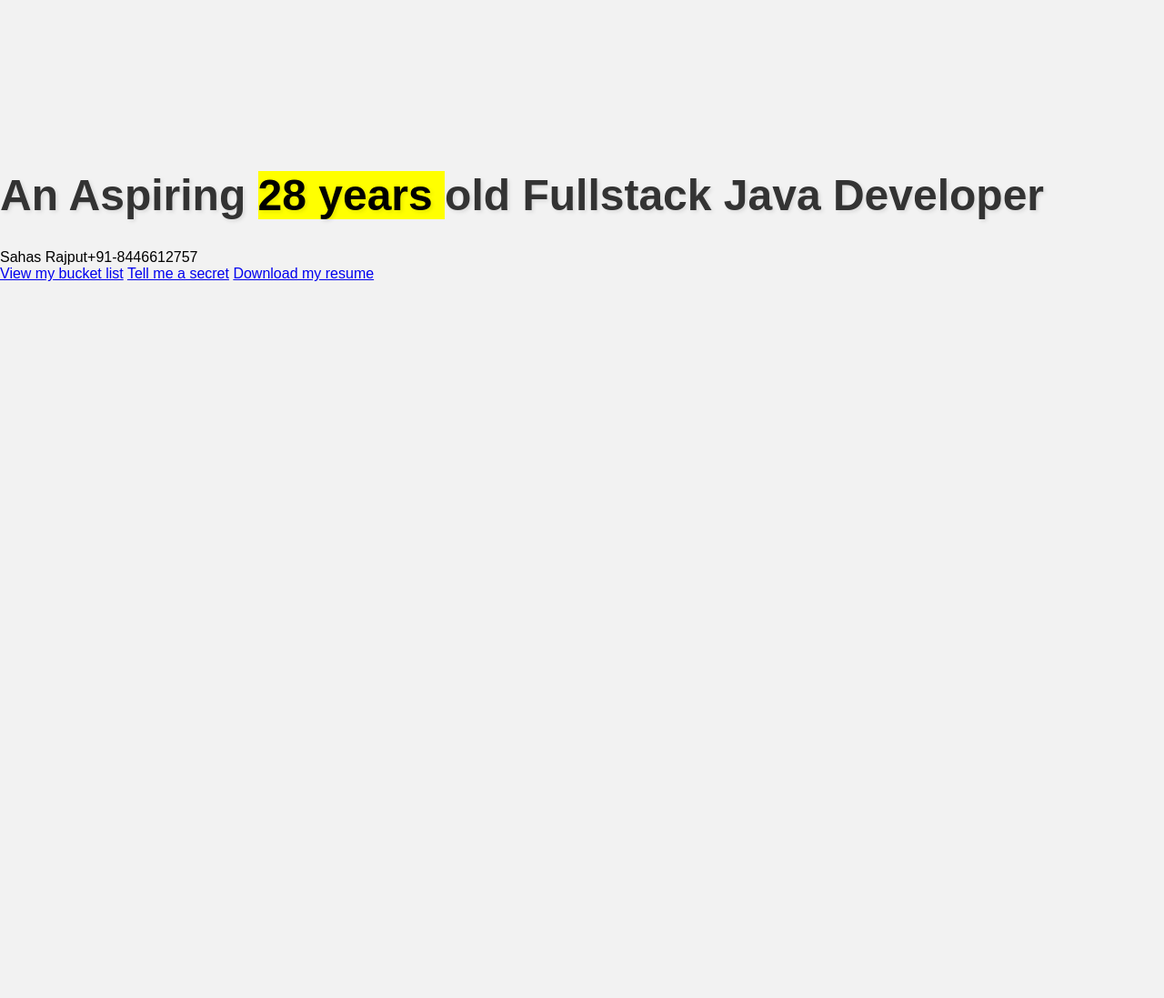
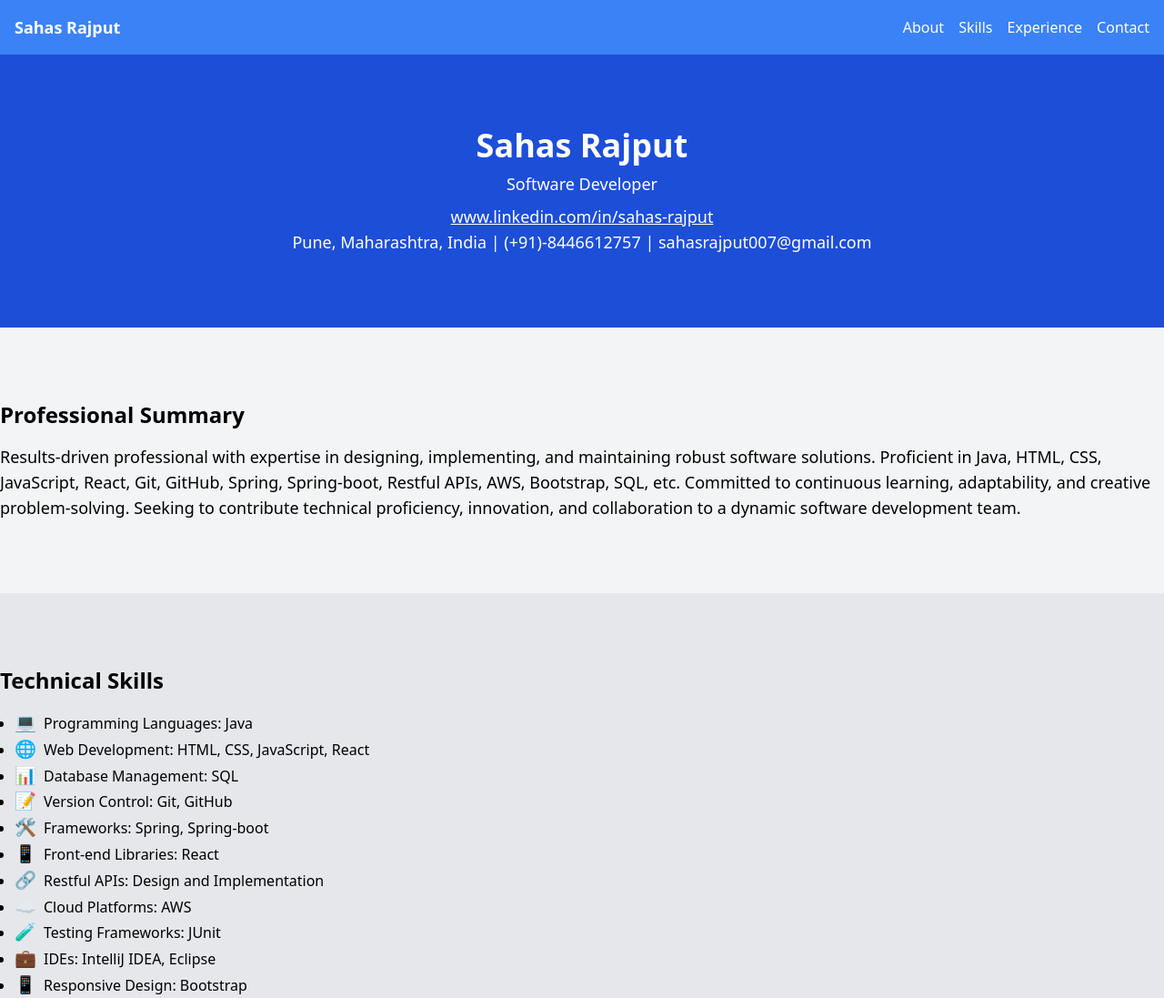
Before and after one commit to SahasRajput-Tech/Portfolio, a plain HTML site: page index.html in a window 1280 px wide. Shown: the top 1097 px of the page at 91% size. Before the commit the page ends 800 px from the top, so only its background shows below. Drawn offline with nearby package versions, Linux system fonts and the light colour scheme.

Commit message:
Updated files with great attempt

```diff
--- a/index.html
+++ b/index.html
@@ -1,30 +1,190 @@
 <!DOCTYPE html>
 <html lang="en">
-<head>
-    <meta charset="UTF-8">
-    <title>Sahas Rajput Portfolio</title>
-    <link rel="stylesheet" href="https://cdnjs.cloudfare.com/ajax/libs/normalize/5.0.0/normalize.min.css">
-    <link rel="stylesheet" href="https://fonts.googleapis.com/css?family=Roboto+slab:700">
-    <link rel="stylesheet" href="https://fonts.googleapis.com/css?family=Montserrat:400,700">
-    <link rel="stylesheet" href="./style.css">
-    </head>
-<body>
-    <div class="wrapper">
-        <canvas id="stars"></canvas>
-        <canvas id="yahia"></canvas>
-        <div class="containner">
-        <div class="template color-yellow" data-template="Home">
-            <main>
-            <h1><span>An Aspiring
-                <mark>28 years
-            </mark>old</span>
-            <span>Fullstack Java Developer</span>
-        </h1>
-                <div class="P"><span>Sahas Rajput</span><span>+91-8446612757</span></div>
-                <div class="links">
-                <a class="link color-yellow" href="#" title="View my bucket list" target="_blank">View my bucket list</a>
-                <a class="link color-green" href="#" title="Tell me a secret" target="_blank">Tell me a secret</a>
-                <a class="link color red" href="#" title="Download my resume" target="_blank">Download my resume</a>
-            </div>
-            </body>
+  <head>
+    <meta charset="UTF-8" />
+    <meta name="viewport" content="width=device-width, initial-scale=1.0" />
+    <title>Sahas Rajput - Portfolio</title>
+    <link
+      href="https://cdn.jsdelivr.net/npm/tailwindcss@2.2.19/dist/tailwind.min.css"
+      rel="stylesheet"
+    />
+    <style>
+      /* Custom CSS */
+      .programming-icons {
+        font-size: 1.2rem;
+        margin-right: 0.5rem;
+      }
+    </style>
+  </head>
+  <body class="bg-gray-100">
+    <nav class="bg-blue-500 p-4">
+      <div class="container mx-auto flex justify-between items-center">
+        <a href="#" class="text-white font-bold text-lg">Sahas Rajput</a>
+        <button id="toggleMenu" class="text-white md:hidden focus:outline-none">
+          <svg
+            class="w-6 h-6"
+            fill="none"
+            stroke="currentColor"
+            viewBox="0 0 24 24"
+            xmlns="http://www.w3.org/2000/svg"
+          >
+            <path
+              stroke-linecap="round"
+              stroke-linejoin="round"
+              stroke-width="2"
+              d="M4 6h16M4 12h16m-7 6h7"
+            ></path>
+          </svg>
+        </button>
+        <ul id="menu" class="hidden md:flex space-x-4">
+          <li><a href="#about" class="text-white">About</a></li>
+          <li><a href="#skills" class="text-white">Skills</a></li>
+          <li><a href="#experience" class="text-white">Experience</a></li>
+          <li><a href="#contact" class="text-white">Contact</a></li>
+        </ul>
+      </div>
+    </nav>
+
+    <header class="bg-blue-700 text-white text-center py-20">
+      <div class="container mx-auto">
+        <h1 class="text-4xl font-bold">Sahas Rajput</h1>
+        <p class="mt-2 text-lg">Software Developer</p>
+        <p class="mt-2 text-lg">
+          <a href="www.linkedin.com/in/sahas-rajput" class="underline"
+            >www.linkedin.com/in/sahas-rajput</a
+          >
+          <br />
+          Pune, Maharashtra, India | (+91)-8446612757 | sahasrajput007@gmail.com
+        </p>
+      </div>
+    </header>
+
+    <section id="about" class="py-20">
+      <div class="container mx-auto">
+        <h2 class="text-2xl font-bold mb-4">Professional Summary</h2>
+        <p class="text-lg">
+          Results-driven professional with expertise in designing, implementing,
+          and maintaining robust software solutions. Proficient in Java, HTML,
+          CSS, JavaScript, React, Git, GitHub, Spring, Spring-boot, Restful
+          APIs, AWS, Bootstrap, SQL, etc. Committed to continuous learning,
+          adaptability, and creative problem-solving. Seeking to contribute
+          technical proficiency, innovation, and collaboration to a dynamic
+          software development team.
+        </p>
+      </div>
+    </section>
+
+    <section id="skills" class="bg-gray-200 py-20">
+      <div class="container mx-auto">
+        <h2 class="text-2xl font-bold mb-4">Technical Skills</h2>
+        <!-- List of technical skills here -->
+        <ul class="list-disc pl-4">
+          <li>
+            <span class="programming-icons">💻</span>Programming Languages: Java
+          </li>
+          <li>
+            <span class="programming-icons">🌐</span>Web Development: HTML, CSS,
+            JavaScript, React
+          </li>
+          <li>
+            <span class="programming-icons">📊</span>Database Management: SQL
+          </li>
+          <li>
+            <span class="programming-icons">📝</span>Version Control: Git,
+            GitHub
+          </li>
+          <li>
+            <span class="programming-icons">🛠️</span>Frameworks: Spring,
+            Spring-boot
+          </li>
+          <li>
+            <span class="programming-icons">📱</span>Front-end Libraries: React
+          </li>
+          <li>
+            <span class="programming-icons">🔗</span>Restful APIs: Design and
+            Implementation
+          </li>
+          <li><span class="programming-icons">☁️</span>Cloud Platforms: AWS</li>
+          <li>
+            <span class="programming-icons">🧪</span>Testing Frameworks: JUnit
+          </li>
+          <li>
+            <span class="programming-icons">💼</span>IDEs: IntelliJ IDEA,
+            Eclipse
+          </li>
+          <li>
+            <span class="programming-icons">📱</span>Responsive Design:
+            Bootstrap
+          </li>
+        </ul>
+      </div>
+    </section>
+
+    <section id="experience" class="py-20">
+      <div class="container mx-auto">
+        <h2 class="text-2xl font-bold mb-4">Work Experience</h2>
+        <!-- Work experience details here -->
+        <div class="mb-8">
+          <h3 class="text-xl font-bold">
+            Senior Business Associate | Tata Consultancy Services | January
+            2022- Present
+          </h3>
+          <p><strong>Role & Responsibilities:</strong></p>
+          <ul class="list-disc pl-4">
+            <li>
+              Led end-to-end development using Java, Spring, and Spring Boot for
+              robust server-side applications.
+            </li>
+            <li>
+              Implemented responsive user interfaces with HTML, CSS, JavaScript,
+              and React front-end libraries.
+            </li>
+            <li>
+              Designed and optimized SQL databases, ensuring efficient data
+              storage and retrieval.
+            </li>
+            <li>
+              Developed Restful APIs, emphasizing best practices for seamless
+              integration.
+            </li>
+            <li>
+              Utilized Git and GitHub for version control, ensuring a
+              streamlined and collaborative development environment.
+            </li>
+          </ul>
+          <p><strong>Achievements:</strong></p>
+          <ul class="list-disc pl-4">
+            <li>
+              Implemented optimization strategies resulting in a 15% improvement
+              in application response time, enhancing overall user satisfaction.
+            </li>
+            <li>
+              Streamlined AWS resources, leading to a 25% reduction in hosting
+              costs without compromising performance, directly impacting project
+              profitability.
+            </li>
+          </ul>
+        </div>
+        <!-- Repeat similar structure for other work experiences -->
+      </div>
+    </section>
+
+    <section id="contact" class="bg-gray-200 py-20">
+      <div class="container mx-auto">
+        <h2 class="text-2xl font-bold mb-4">Contact Me</h2>
+        <!-- Contact information here -->
+        <p class="text-lg">
+          Pune, Maharashtra, India <br />
+          (+91)-8446612757 <br />
+          sahasrajput007@gmail.com
+        </p>
+      </div>
+    </section>
+
+    <footer class="bg-gray-800 text-white text-center py-8">
+      <div class="container mx-auto">
+        <p>&copy; 2024 Sahas Rajput. All rights reserved.</p>
+      </div>
+    </footer>
+  </body>
 </html>
--- /dev/null
+++ b/style.css
@@ -0,0 +1,87 @@
+/* Resetting default margin and padding */
+* {
+    margin: 0;
+    padding: 0;
+    box-sizing: border-box;
+  }
+
+  /* Body styles */
+  body {
+    font-family: Arial, sans-serif;
+    background-color: #f3f4f6;
+    color: #333;
+  }
+
+  /* Navigation styles */
+  nav {
+    background-color: #1f2937;
+    color: #fff;
+    padding: 1rem;
+  }
+
+  nav a {
+    color: #fff;
+    text-decoration: none;
+  }
+
+  nav a:hover {
+    text-decoration: underline;
+  }
+
+  /* Main header styles */
+  header {
+    background-color: #4b5563;
+    color: #fff;
+    text-align: center;
+    padding: 2rem 0;
+  }
+
+  /* Main container styles */
+  .container {
+    max-width: 1200px;
+    margin: 0 auto;
+    padding: 0 20px;
+  }
+
+  /* Section headings */
+  section h2 {
+    font-size: 1.5rem;
+    margin-bottom: 1rem;
+  }
+
+  /* Section content styles */
+  section p {
+    line-height: 1.6;
+    margin-bottom: 1rem;
+  }
+
+  /* Timeline styles */
+  .timeline {
+    list-style: none;
+  }
+
+  .timeline-item {
+    position: relative;
+    padding: 1rem;
+    border-left: 2px solid #4b5563;
+  }
+
+  .timeline-item::before {
+    content: '';
+    position: absolute;
+    top: 50%;
+    left: -6px;
+    transform: translateY(-50%);
+    width: 10px;
+    height: 10px;
+    background-color: #4b5563;
+    border-radius: 50%;
+  }
+
+  /* Footer styles */
+  footer {
+    background-color: #1f2937;
+    color: #fff;
+    text-align: center;
+    padding: 1rem 0;
+  }
```
Also changed, not shown: script.js (added, +22 -0 lines).
